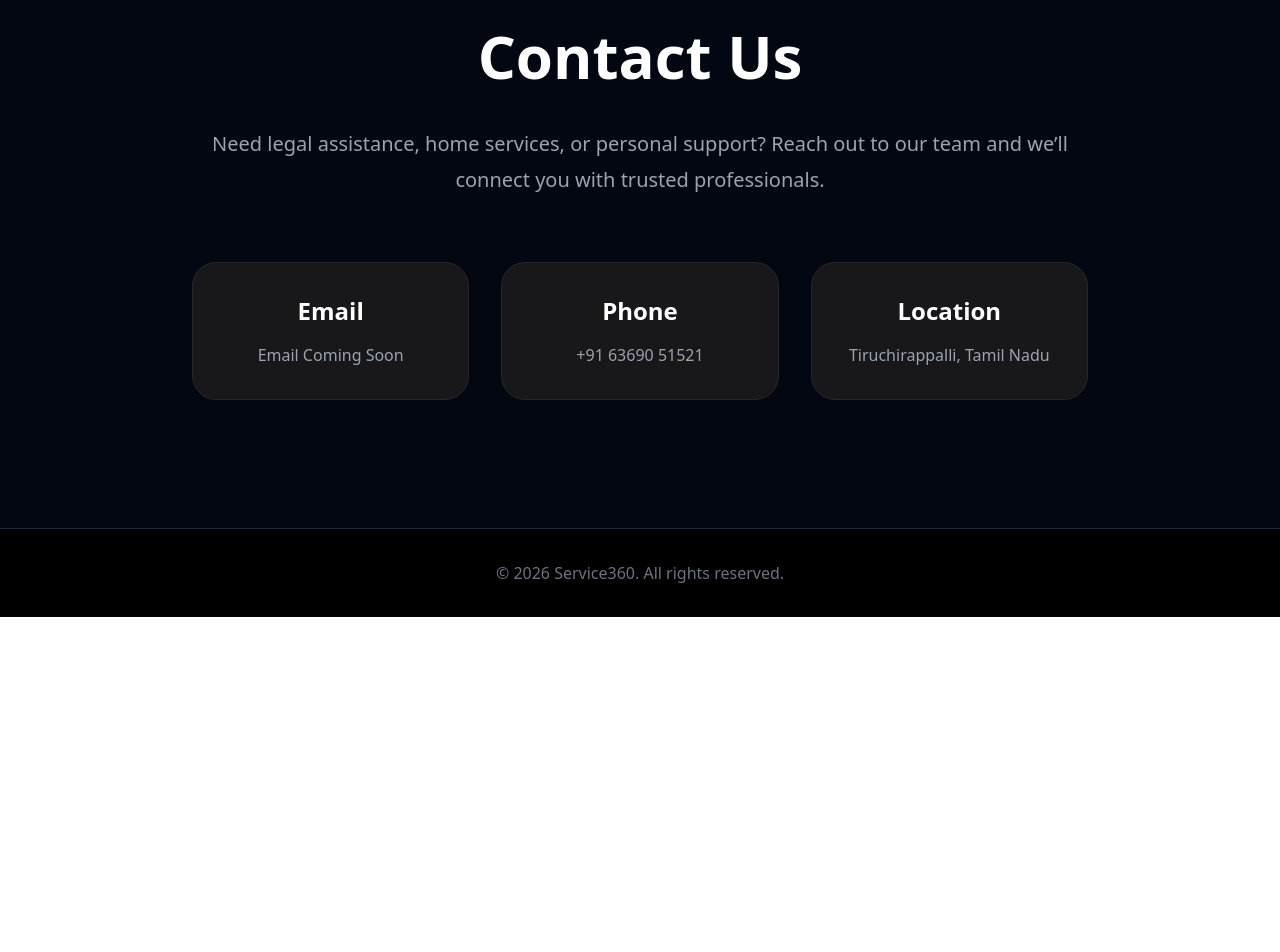
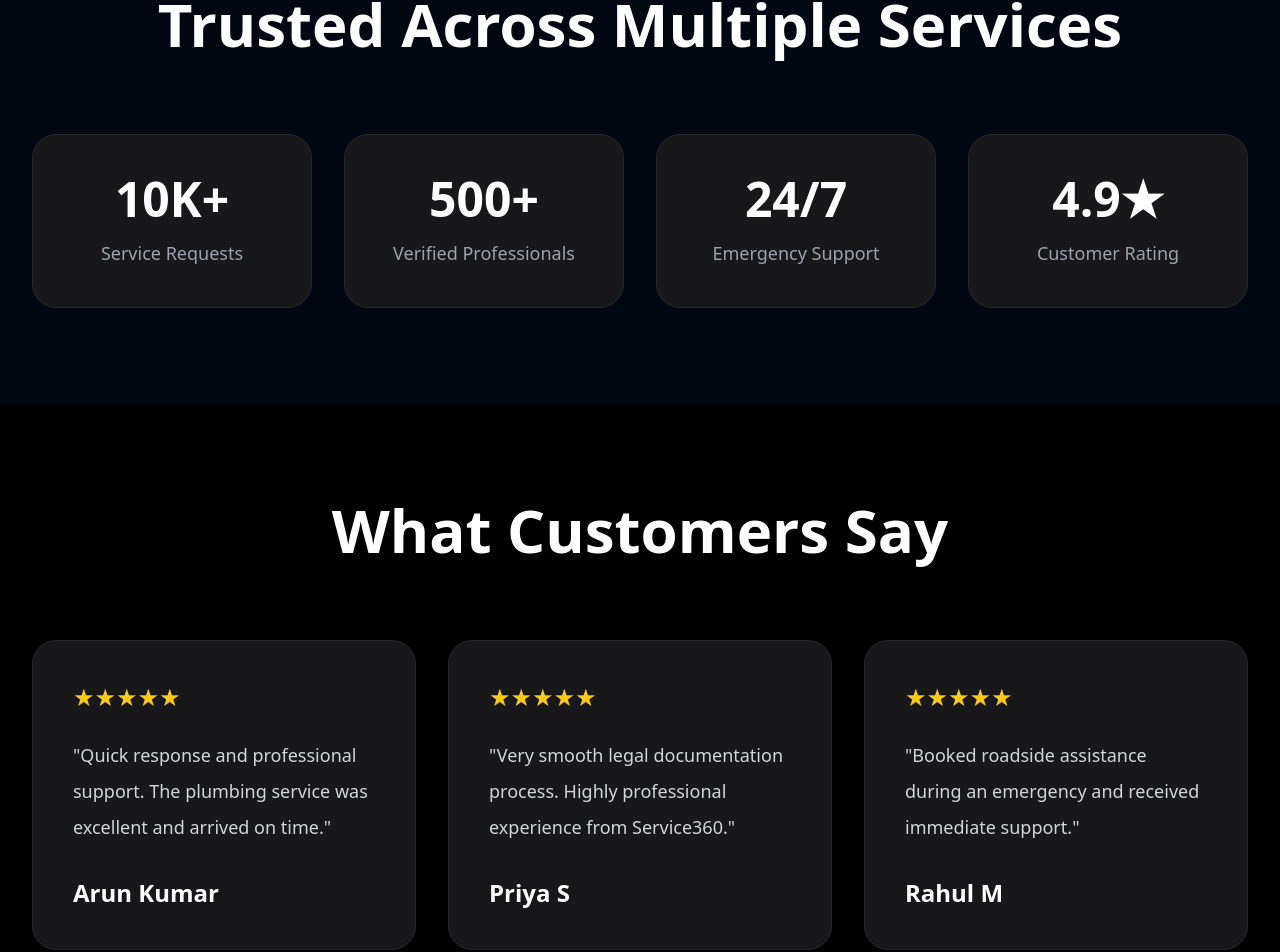
Before and after one commit to service-360/service360-website, a Next.js app: page / in a window 1280 px wide. Shown: the part 3155-4107 px from the top of the page. Before the commit the page ends 3772 px from the top, so only its background shows below. Built offline with nearby package versions, Linux system fonts and the light colour scheme.

Commit message:
Add stats and testimonials sections

```diff
--- a/app/page.js
+++ b/app/page.js
@@ -306,6 +306,122 @@ ${message}
 
       </section>
 
+      {/* Stats Section */}
+      <section className="px-8 py-24 bg-gray-950">
+
+        <div className="max-w-7xl mx-auto">
+
+          <h2 className="text-5xl md:text-6xl font-bold text-center mb-20">
+            Trusted Across Multiple Services
+          </h2>
+
+          <div className="grid md:grid-cols-4 gap-8">
+
+            {[
+              {
+                number: "10K+",
+                label: "Service Requests"
+              },
+
+              {
+                number: "500+",
+                label: "Verified Professionals"
+              },
+
+              {
+                number: "24/7",
+                label: "Emergency Support"
+              },
+
+              {
+                number: "4.9★",
+                label: "Customer Rating"
+              }
+
+            ].map((stat) => (
+
+              <div
+                key={stat.label}
+                className="bg-zinc-900 border border-zinc-800 rounded-3xl p-10 text-center hover:border-white transition"
+              >
+
+                <h3 className="text-5xl font-bold mb-4">
+                  {stat.number}
+                </h3>
+
+                <p className="text-gray-400 text-lg">
+                  {stat.label}
+                </p>
+
+              </div>
+
+            ))}
+
+          </div>
+
+        </div>
+
+      </section>
+
+      {/* Testimonials */}
+      <section className="px-8 py-24 bg-black">
+
+        <div className="max-w-7xl mx-auto">
+
+          <h2 className="text-5xl md:text-6xl font-bold text-center mb-20">
+            What Customers Say
+          </h2>
+
+          <div className="grid md:grid-cols-3 gap-8">
+
+            {[
+              {
+                name: "Arun Kumar",
+                review:
+                  "Quick response and professional support. The plumbing service was excellent and arrived on time."
+              },
+
+              {
+                name: "Priya S",
+                review:
+                  "Very smooth legal documentation process. Highly professional experience from Service360."
+              },
+
+              {
+                name: "Rahul M",
+                review:
+                  "Booked roadside assistance during an emergency and received immediate support."
+              }
+
+            ].map((testimonial) => (
+
+              <div
+                key={testimonial.name}
+                className="bg-zinc-900 border border-zinc-800 rounded-3xl p-10 hover:border-white transition"
+              >
+
+                <div className="text-yellow-400 text-2xl mb-6">
+                  ★★★★★
+                </div>
+
+                <p className="text-gray-300 text-lg leading-9 mb-8">
+                  "{testimonial.review}"
+                </p>
+
+                <h3 className="text-2xl font-semibold">
+                  {testimonial.name}
+                </h3>
+
+              </div>
+
+            ))}
+
+          </div>
+
+        </div>
+
+      </section>
+
       {/* Contact */}
       <section
         id="contact"
```
